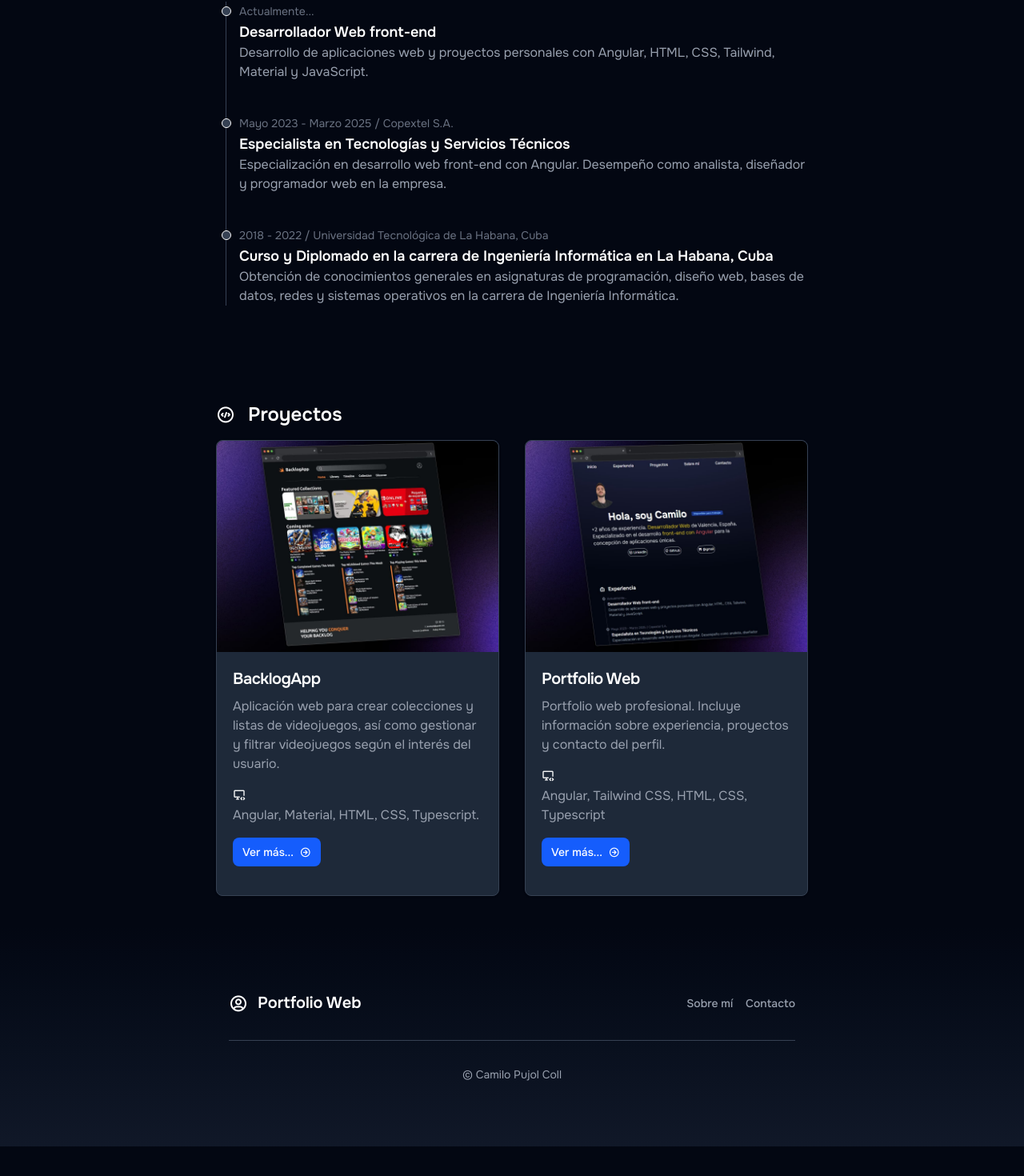
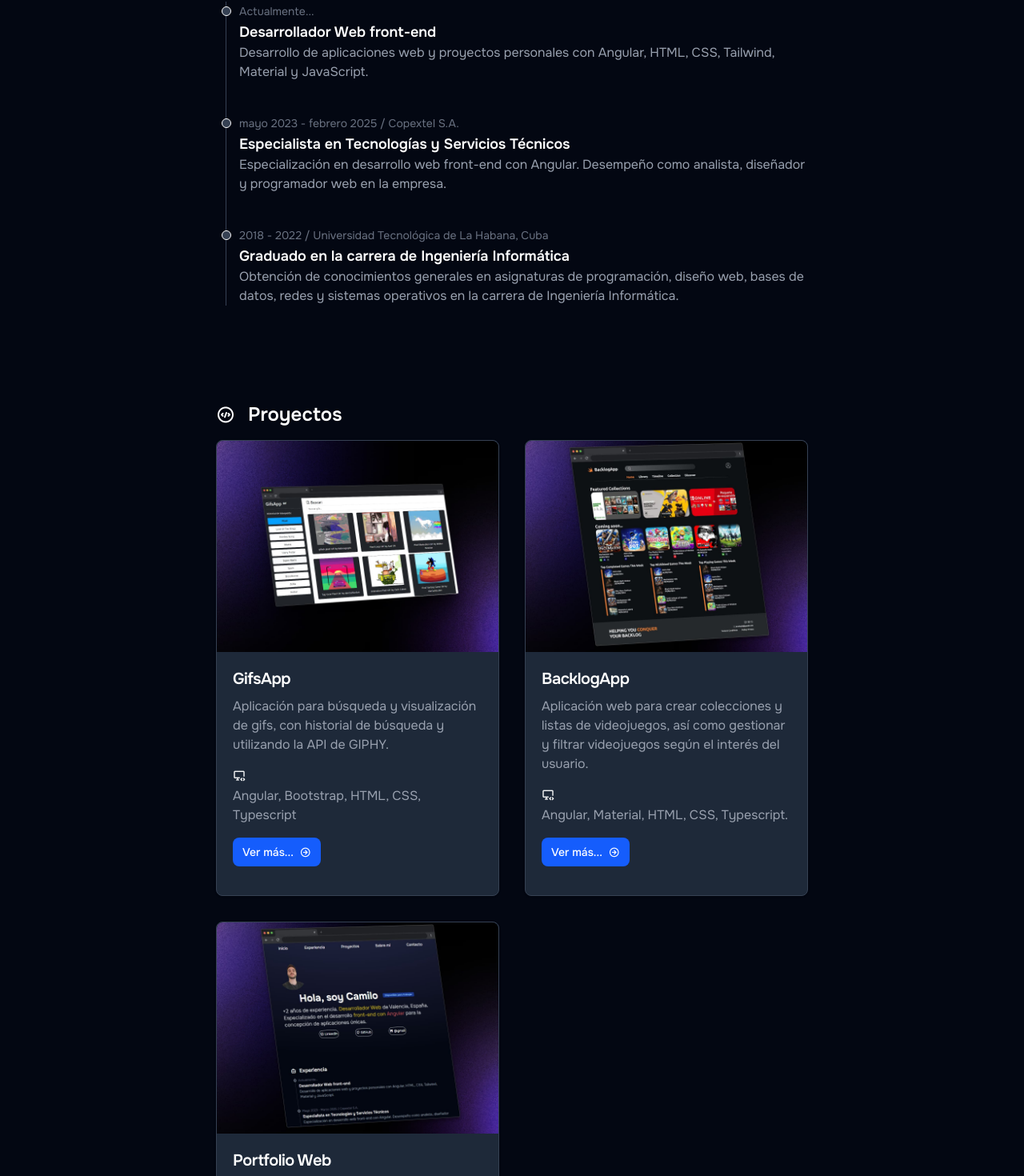
Before and after one commit to CamiloPC/portfolio-dev, an Angular app: page / in a window 1280 px wide. Shown: the part 622-2092 px from the top of the page at 80% size. Before the commit the page ends 2055 px from the top, so only its background shows below. Built offline with nearby package versions, Linux system fonts and the light colour scheme.

Commit message:
Projects update

```diff
--- a/src/app/components/footer/footer.component.html
+++ b/src/app/components/footer/footer.component.html
@@ -2,10 +2,10 @@
   <div class="w-full md:w-[650px] lg:w-[740px] mx-auto max-w-screen-xl p-4 md:py-8">
     <div class="sm:flex sm:items-center sm:justify-between">
         <a href="#" class="flex items-center mb-4 sm:mb-0 space-x-3 rtl:space-x-reverse">
-            <i class="ti ti-user-circle text-2xl"></i>
-            <span class="self-center text-xl font-semibold whitespace-nowrap dark:text-white">
-              Portfolio Web
-            </span>
+          <i class="ti ti-brand-angular text-2xl"></i>
+          <span class="self-center text-xl font-semibold whitespace-nowrap dark:text-white">
+            Página desarrollada con Angular
+          </span>
         </a>
         <ul class="flex flex-wrap items-center mb-6 text-sm font-medium text-gray-500 sm:mb-0 dark:text-gray-400">
             <li>
--- a/src/app/pages/home/home.component.html
+++ b/src/app/pages/home/home.component.html
@@ -1,6 +1,6 @@
 <section class="w-full md:w-[520px] lg:w-[740px] mx-auto py-10" id="about">
   <div class="flex justify-center md:justify-start">
-    <img class="rounded-full size-22 md:size-28 lg:size-32 mb-4" src="../../../assets/images/camilo-2.png" alt="camilodev-photo">
+    <img class="rounded-full size-22 md:size-28 lg:size-32 mb-4" src="../../../assets/images/camilo-3.png" alt="camilodev-photo">
   </div>
 
   <div class="flex justify-center items-center flex-col gap-x-2 md:flex-row md:gap-x-6 pb-4">
@@ -55,14 +55,14 @@
     >
     </app-xp-item>
     <app-xp-item
-      [time]="'Mayo 2023 - Marzo 2025 / Copextel S.A.'"
+      [time]="'mayo 2023 - febrero 2025 / Copextel S.A.'"
       [title]="'Especialista en Tecnologías y Servicios Técnicos'"
       [description]="'Especialización en desarrollo web front-end con Angular. Desempeño como analista, diseñador y programador web en la empresa.'"
     >
     </app-xp-item>
     <app-xp-item
       [time]="'2018 - 2022 / Universidad Tecnológica de La Habana, Cuba'"
-      [title]="'Curso y Diplomado en la carrera de Ingeniería Informática en La Habana, Cuba'"
+      [title]="'Graduado en la carrera de Ingeniería Informática'"
       [description]="'Obtención de conocimientos generales en asignaturas de programación, diseño web, bases de datos, redes y sistemas operativos en la carrera de Ingeniería Informática.'"
     >
     </app-xp-item>
@@ -76,6 +76,14 @@
   </h2>
 
   <div class="grid grid-cols-1 md:grid-cols-2 gap-8">
+    <app-project-card
+        [linkRef]="'#'"
+        [imgSrc]="'../../../assets/images/gifsAppProject.jpg'"
+        [projectName]="'GifsApp'"
+        [projectDesc]="'Aplicación para búsqueda y visualización de gifs, con historial de búsqueda y utilizando la API de GIPHY.'"
+        [projectTechs]="'Angular, Bootstrap, HTML, CSS, Typescript'">
+    </app-project-card>
+
     <app-project-card
         [linkRef]="'#'"
         [imgSrc]="'../../../assets/images/backlogProject.jpg'"
```
Also changed, not shown: src/assets/images/camilo-3.png (added), src/assets/images/gifsAppProject.jpg (added).
